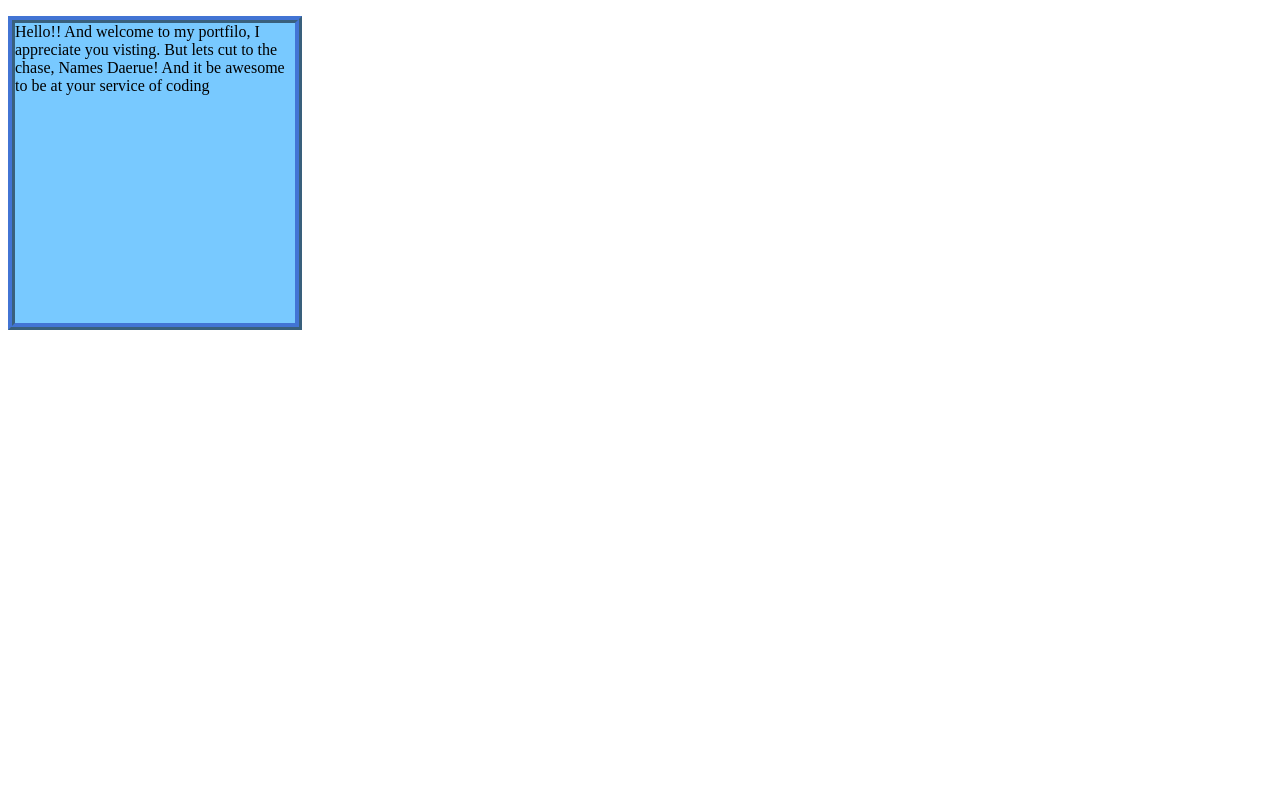
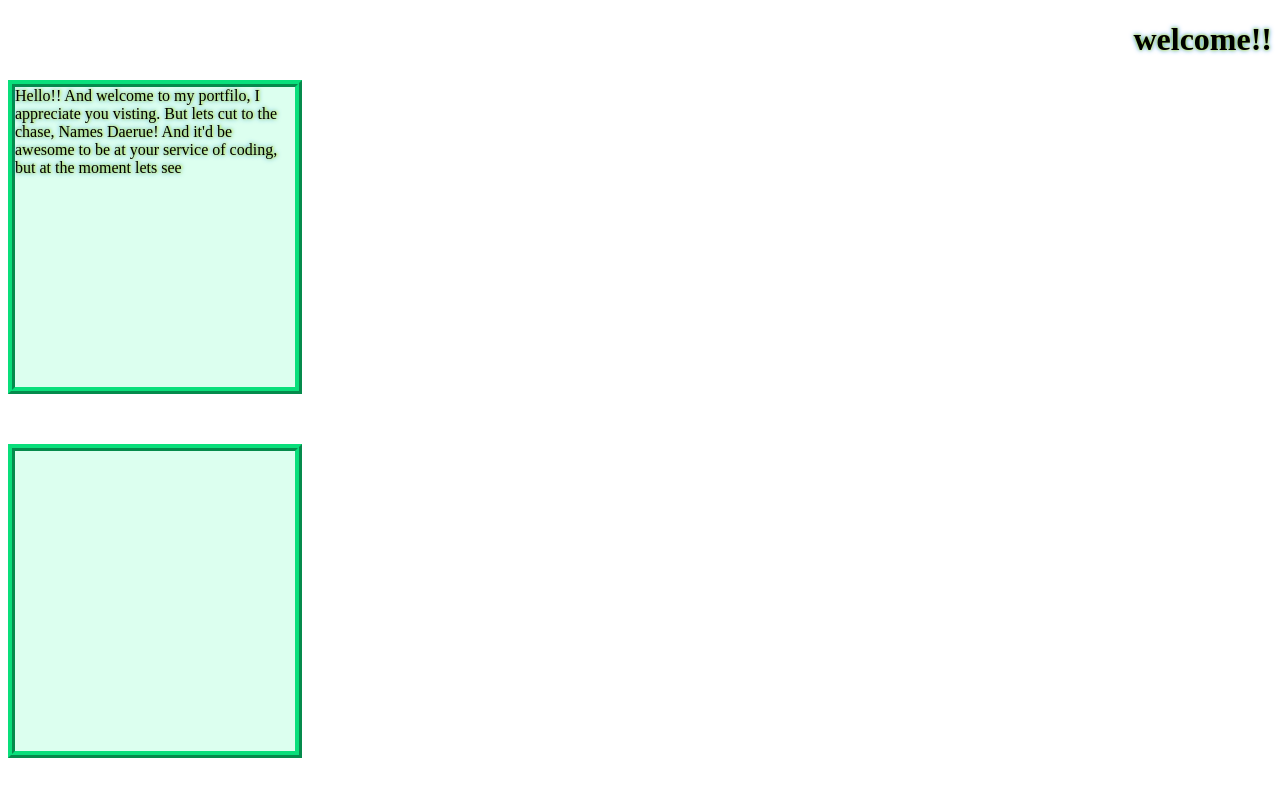
Before and after one commit to taraarepurud-debug/Daerue-year-10-website2, a plain HTML site: page Index.html in a window 1280 px wide. Drawn offline with Linux system fonts and the light colour scheme.

Commit message:
holy crap this is a lot of stuff.
going to have to put my old website back from last year for this one to manage, youll see soon find it on my new website

```diff
--- a/Index.html
+++ b/Index.html
@@ -2,21 +2,29 @@
 <html lang="en">
 
 <head>
+    <header>
     <style>
-    p {background-color: rgba(3, 154, 255, 0.534);}
+    p {background-color: rgba(3, 255, 137, 0.137);}
     p {border: 7px solid;}
     p {border-style:ridge;}
     p {height: 300px;}
-    P {width :280px;}
-    p {border-color: rgba(9, 21, 90, 0.521);}
+    P {width: 280px;}
+    p {border-color: rgb(9, 223, 123);}
     P {font-family: Arial Narrow Arial;}
+    P {text-shadow: 1px 0 3px #e5ff00, 0 0 5px #0077ff;}
+    h1 {text-align: right;}
+    h1 { text-shadow: 0 0 3px #e5ff00, 0 0 5px #0077ff;}
 
     </style>
+    </header>
     <meta charset="UTF-8">
     <meta name="viewport" content="width=device-width, initial-scale=1.0">
     <title>index.html</title>
 </head>
 <body>
-    <p>Hello!! And welcome to my portfilo, I appreciate you visting. But lets cut to the chase, Names Daerue! And it be awesome to be at your service of coding  </p>
+<h1>welcome!! </h1>
+ <p>Hello!! And welcome to my portfilo, I appreciate you visting. But lets cut to the chase, Names Daerue! And it'd be awesome to be at your service of coding, but at the moment lets see  </p>
+ <br>
+ <P></P>
 </body>
 </html>
--- a/style.css
+++ b/style.css
@@ -1,14 +1,5 @@
-body {
+head {
 
-    border: 1px solid;
-    background-color: rgba(155, 206, 253, 0.747);
-    border-style: groove;
-    border-width: 10px;
+
+
 }
-
-p  {
-border: 10px solid;
-border-style: groove;
-border-width: 0px;
-text-align: center;
-}
```
Also changed, not shown: pages/project1.html (+15 -0 lines).
